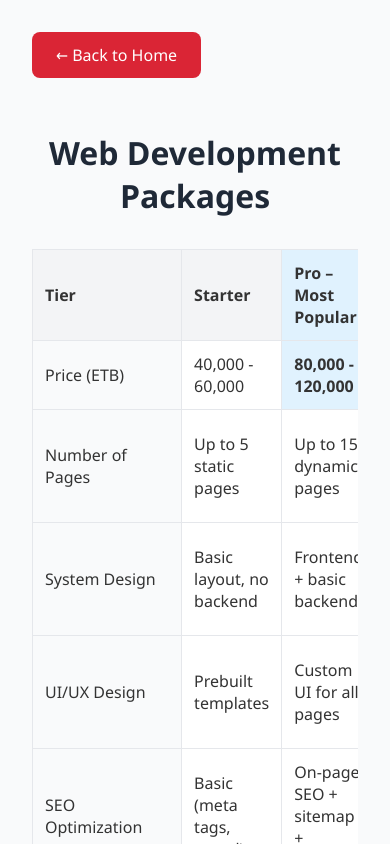
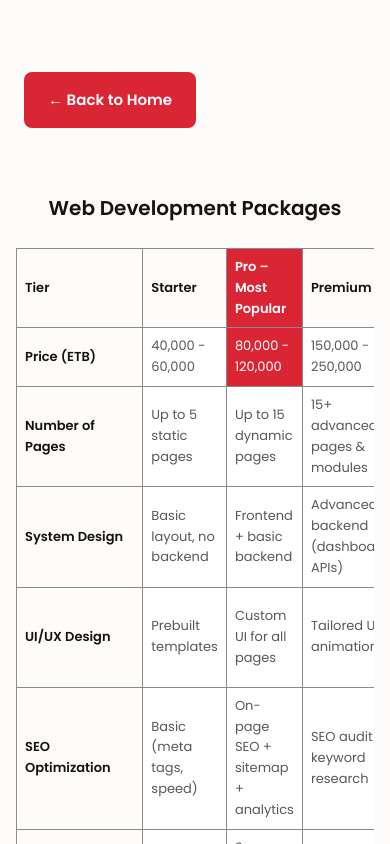
Before and after one commit to abneka/abneka.github.io, a plain HTML site: page assets/Pricing.html in a window 390 px wide. Shown: the top 844 px of the page. Drawn offline with Linux system fonts and the light colour scheme.

Commit message:
Refactor Pricing page layout and styles for improved readability and responsiveness

```diff
--- a/assets/Pricing.html
+++ b/assets/Pricing.html
@@ -4,89 +4,105 @@
   <meta charset="UTF-8" />
   <meta name="viewport" content="width=device-width, initial-scale=1.0" />
   <title>Web Development Packages</title>
+  <link rel="stylesheet" href="css/styles.css">
   <style>
-    body {
-      font-family: 'Segoe UI', Tahoma, Geneva, Verdana, sans-serif;
-      margin: 0;
-      padding: 2rem;
-      background: #f9fafb;
-      color: #333;
+    .pricing__container {
+      padding: 4rem 0 2rem;
     }
 
-    .back-button {
+    .pricing__button {
+      margin: var(--mb-3) var(--mb-3) 0;
       display: inline-block;
-      padding: 0.75rem 1.5rem;
-      background-color: #DA2535;
-      color: white;
-      text-decoration: none;
-      border-radius: 0.5rem;
-      margin-bottom: 2rem;
-      transition: background-color 0.2s;
     }
 
-    .back-button:hover {
-      background-color: #C42130;
-    }
-
-    h1 {
+    .pricing__title {
+      font-size: var(--h2-font-size);
+      color: var(--title-color);
       text-align: center;
-      margin-bottom: 2rem;
-      color: #1f2937;
+      margin-bottom: var(--mb-3);
     }
 
     .table-container {
       overflow-x: auto;
+      margin: 0 var(--mb-3);
     }
 
     table {
       width: 100%;
       border-collapse: collapse;
-      background: white;
-      box-shadow: 0 4px 6px rgba(0, 0, 0, 0.1);
+      background: var(--container-color);
+      box-shadow: 0 2px 6px rgba(65, 11, 16, .15);
+      border-radius: 1rem;
     }
 
     th, td {
       padding: 1rem;
-      border: 1px solid #e5e7eb;
+      border: 1px solid var(--text-color-light);
       text-align: left;
     }
 
     th {
-      background-color: #f3f4f6;
-      font-weight: 600;
+      background-color: var(--body-color);
+      font-weight: var(--font-semi-bold);
+      color: var(--title-color);
     }
 
     td:first-child {
-      font-weight: 500;
-      background-color: #f9fafb;
+      font-weight: var(--font-semi-bold);
+      background-color: var(--body-color);
+      color: var(--title-color);
     }
 
     .highlight {
-      background-color: #e0f2fe;
-      font-weight: 600;
+      background-color: var(--first-color);
+      color: #fff;
     }
 
-    footer {
-      margin-top: 2rem;
-      text-align: center;
-      font-size: 0.95rem;
+    .highlight td {
+      color: #fff;
     }
 
-    a {
-      color: #3b82f6;
+    .pricing__footer {
+      margin-top: var(--mb-4);
+      text-align: center;
+      font-size: var(--small-font-size);
+      color: var(--text-color);
+    }
+
+    .pricing__footer a {
+      color: var(--first-color);
       text-decoration: none;
+      transition: .3s;
+    }
+
+    .pricing__footer a:hover {
+      color: var(--first-color-alt);
     }
 
     @media screen and (max-width: 768px) {
       th, td {
         padding: 0.75rem;
+        font-size: var(--small-font-size);
+      }
+    }
+
+    @media screen and (max-width: 576px) {
+      .table-container {
+        margin: 0 var(--mb-2);
+      }
+
+      th, td {
+        padding: 0.5rem;
       }
     }
   </style>
 </head>
 <body>
-  <a href="../index.html" class="back-button">← Back to Home</a>
-  <h1>Web Development Packages</h1>
+  <div class="pricing__button">
+    <a href="../index.html" class="button">← Back to Home</a>
+  </div>
+  <div class="pricing__container">
+    <h1 class="pricing__title">Web Development Packages</h1>
     <div class="table-container">
       <table>
         <thead>
@@ -112,9 +128,10 @@
         </tbody>
       </table>
     </div>
-  <footer>
-    📩 Contact: <a href="mailto:anekahiwot@gmail.com">anekahiwot@gmail.com</a> |
-    <a href="https://linkedin.com/in/abneka" target="_blank">linkedin.com/in/abneka</a>
+    <footer class="pricing__footer">
+      📩 Contact: <a href="mailto:anekahiwot@gmail.com">Email</a> |
+      <a href="https://linkedin.com/in/abneka" target="_blank">LinkedIn</a>
     </footer>
+  </div>
 </body>
 </html>
```
Lines whose indentation alone changed are shown as unchanged.
